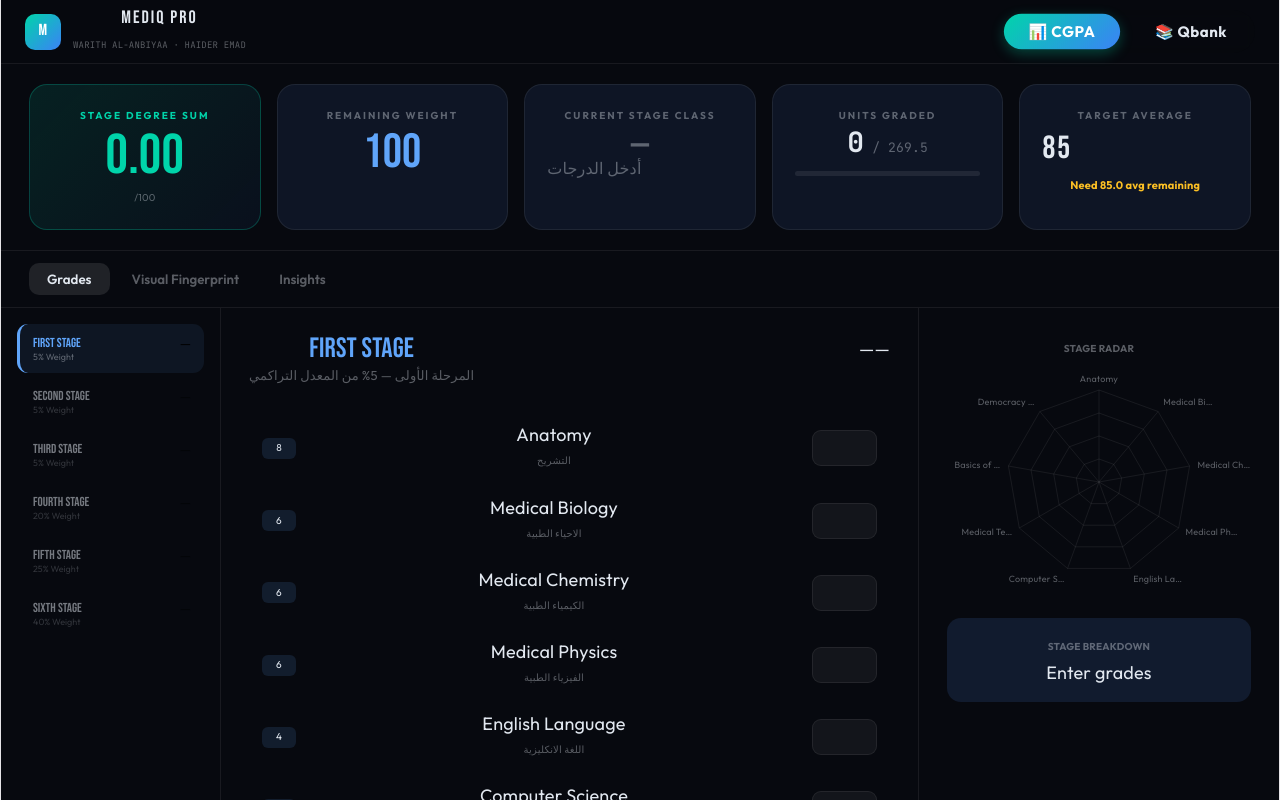
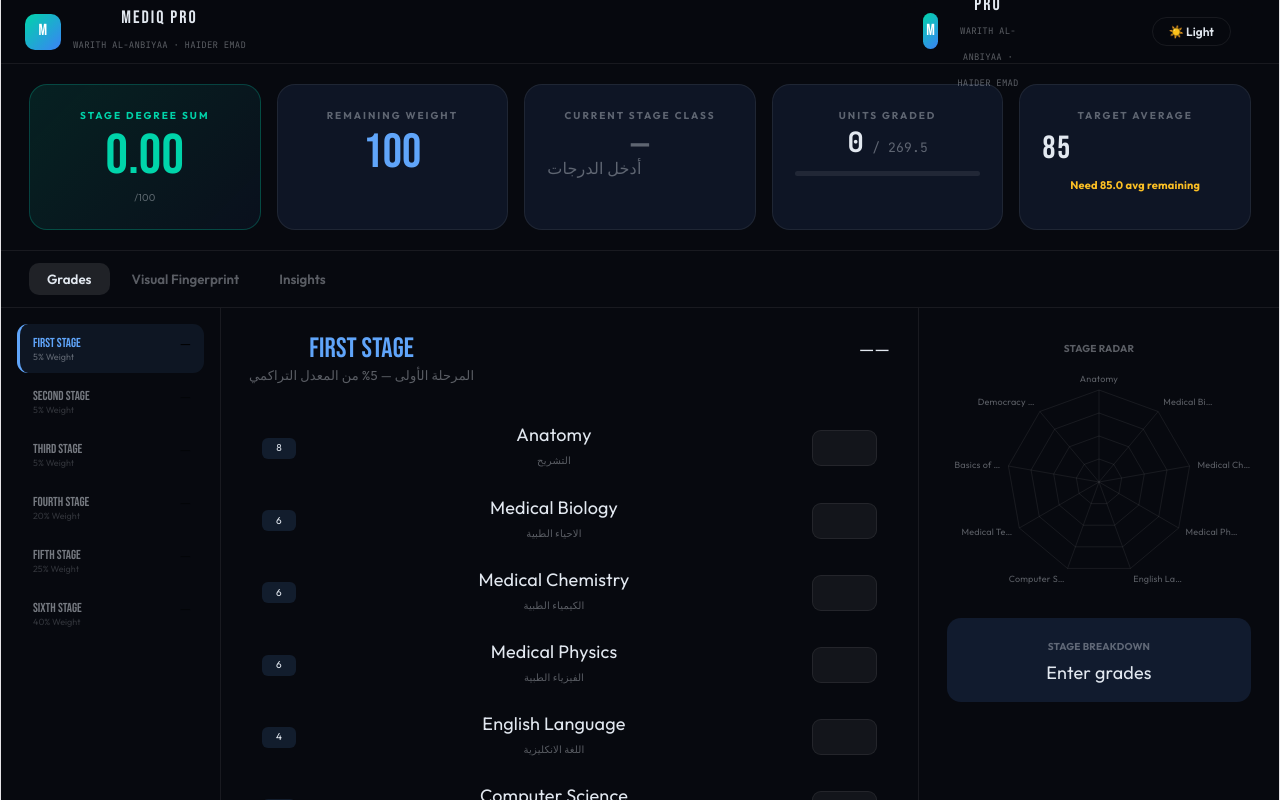
Before and after one commit to hayder-iq/medical-cgpa, a React (Vite) app: page / in a window 1280 px wide. Shown: the top 800 px of the page. Built offline with nearby package versions, Linux system fonts and the light colour scheme.

Commit message:
update UI

```diff
--- a/src/App.jsx
+++ b/src/App.jsx
@@ -466,59 +466,29 @@ export default function App() {
   	<div style={{fontSize:9,color:C.muted,fontFamily:"'JetBrains Mono'"}}>WARITH AL-ANBIYAA · HAIDER EMAD</div>
 	</div>
         </div>
-<div style={{ display: "flex", gap: 12, background: "transparent", borderRadius: 40, padding: "4px", backdropFilter: "blur(4px)" }}>
-  <button
-    onClick={() => setTab("cgpa")}
-    className="tab-button"
-    style={{
-      padding: "8px 24px",
-      borderRadius: 40,
-      border: "none",
-      fontWeight: 700,
-      fontSize: "15px",
-      letterSpacing: "0.5px",
-      cursor: "pointer",
-      transition: "all 0.25s cubic-bezier(0.2, 0.9, 0.4, 1.1)",
-      background: tab === "cgpa" ? `linear-gradient(135deg, ${C.acc}, ${C.acc2})` : "transparent",
-      color: tab === "cgpa" ? "white" : C.text,
-      boxShadow: tab === "cgpa" ? "0 4px 12px rgba(0,212,170,0.3)" : "none",
-      transform: tab === "cgpa" ? "scale(1.02)" : "scale(1)",
-    }}
-    onMouseEnter={(e) => {
-      if (tab !== "cgpa") e.currentTarget.style.background = dark ? "rgba(255,255,255,0.08)" : "rgba(0,0,0,0.04)";
-    }}
-    onMouseLeave={(e) => {
-      if (tab !== "cgpa") e.currentTarget.style.background = "transparent";
-    }}
-  >
-    📊 CGPA
-  </button>
-  <button
-    onClick={() => setTab("qbank")}
-    className="tab-button"
-    style={{
-      padding: "8px 24px",
-      borderRadius: 40,
-      border: "none",
-      fontWeight: 700,
-      fontSize: "15px",
-      letterSpacing: "0.5px",
-      cursor: "pointer",
-      transition: "all 0.25s cubic-bezier(0.2, 0.9, 0.4, 1.1)",
-      background: tab === "qbank" ? `linear-gradient(135deg, ${C.acc}, ${C.acc2})` : "transparent",
-      color: tab === "qbank" ? "white" : C.text,
-      boxShadow: tab === "qbank" ? "0 4px 12px rgba(0,212,170,0.3)" : "none",
-      transform: tab === "qbank" ? "scale(1.02)" : "scale(1)",
-    }}
-    onMouseEnter={(e) => {
-      if (tab !== "qbank") e.currentTarget.style.background = dark ? "rgba(255,255,255,0.08)" : "rgba(0,0,0,0.04)";
-    }}
-    onMouseLeave={(e) => {
-      if (tab !== "qbank") e.currentTarget.style.background = "transparent";
-    }}
-  >
-    📚 Qbank
-  </button>
+<div style={{ position: "sticky", top: 0, zIndex: 100, background: C.hdr, backdropFilter: "blur(20px)", borderBottom: `1px solid ${C.border}`, padding: "0 24px", height: 64, display: "flex", alignItems: "center", justifyContent: "space-between" }}>
+  {/* القسم الأيسر (لوجو + اسم) */}
+  <div style={{ display: "flex", alignItems: "center", gap: 12, flex: 1 }}>
+    <div style={{ width: 36, height: 36, borderRadius: 10, background: "linear-gradient(135deg,#00D4AA,#3B82F6)", display: "flex", alignItems: "center", justifyContent: "center", fontSize: 16, fontFamily: "'Bebas Neue'", color: "white" }}>M</div>
+    <div onClick={() => window.open("https://t.me/ddxo2", "_blank", "noopener,noreferrer")} style={{ cursor: "pointer", userSelect: "none" }}>
+      <div style={{ fontFamily: "'Bebas Neue'", fontSize: 18, letterSpacing: 2 }}>MedIQ Pro</div>
+      <div style={{ fontSize: 9, color: C.muted, fontFamily: "'JetBrains Mono'" }}>WARITH AL-ANBIYAA · HAIDER EMAD</div>
+    </div>
+  </div>
+
+  {/* القسم الأوسط (الأزرار - الآن في المنتصف) */}
+  <div style={{ display: "flex", justifyContent: "center", flex: 1 }}>
+    <div style={{ display: "flex", gap: 12, background: "transparent", borderRadius: 40, padding: "4px" }}>
+      {/* الأزرار كما هي موضحة أعلاه */}
+    </div>
+  </div>
+
+  {/* القسم الأيمن (Dark Mode) */}
+  <div style={{ display: "flex", gap: 8, justifyContent: "flex-end", flex: 1 }}>
+    <button onClick={() => setDark(!dark)} style={{ padding: "6px 16px", borderRadius: 20, border: `1px solid ${C.border}`, background: "transparent", fontSize: 12, fontWeight: 600, color: C.text }}>
+      {dark ? "☀️ Light" : "🌙 Dark"}
+    </button>
+  </div>
 </div>
       </div>
       {tab === "cgpa" ? <CGPAView dark={dark} /> : <QbankApp dark={dark} />}
```
